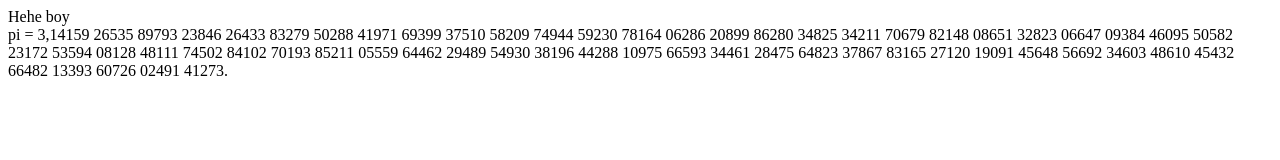
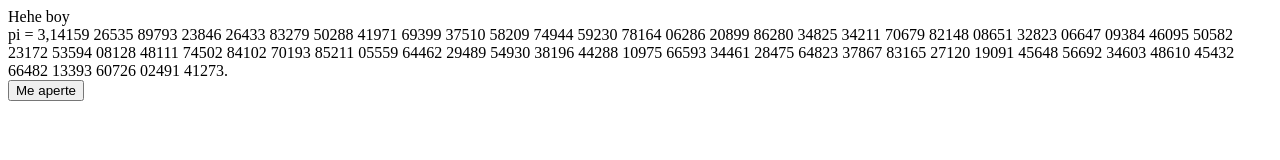
Before and after one commit to Panda28007/Panda28007, a plain HTML site: page sla/index.html in a window 1280 px wide. Drawn offline with Linux system fonts and the light colour scheme.

Commit message:
Update index.html

```diff
--- a/sla/index.html
+++ b/sla/index.html
@@ -1,3 +1,5 @@
 Hehe boy
 </br>
 pi = 3,14159 26535 89793 23846 26433 83279 50288 41971 69399 37510 58209 74944 59230 78164 06286 20899 86280 34825 34211 70679 82148 08651 32823 06647 09384 46095 50582 23172 53594 08128 48111 74502 84102 70193 85211 05559 64462 29489 54930 38196 44288 10975 66593 34461 28475 64823 37867 83165 27120 19091 45648 56692 34603 48610 45432 66482 13393 60726 02491 41273.
+</br>
+<button>Me aperte</button>
```
